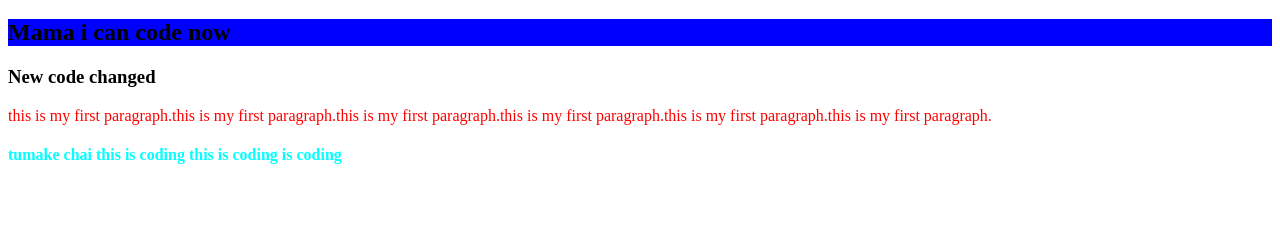
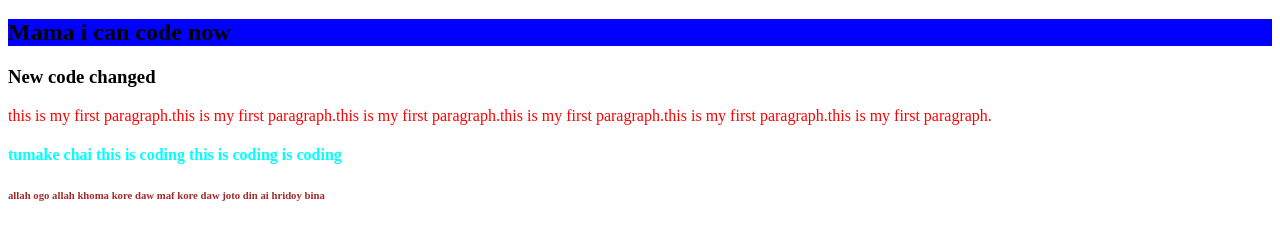
Before and after one commit to Saddamhossain12/my-third-repo, a plain HTML site: page index.html in a window 1280 px wide. Shown: the part 61-300 px from the top of the page. Drawn offline with Linux system fonts and the light colour scheme.

Commit message:
my colur changed

```diff
--- a/index.html
+++ b/index.html
@@ -13,6 +13,7 @@
     <h3>New code changed</h3>
     <p>this is my first paragraph.this is my first paragraph.this is my first paragraph.this is my first paragraph.this is my first paragraph.this is my first paragraph.</p>
     <h4>tumake chai this is coding this is coding is coding</h4>
+    <h6>allah ogo allah khoma kore daw maf kore daw joto din ai hridoy bina</h6>
 
 </body>
 </html>
--- a/style.css
+++ b/style.css
@@ -7,3 +7,6 @@ h2{
 h4{
     color: aqua;
 }
+h6{
+    color: brown;
+}
```
